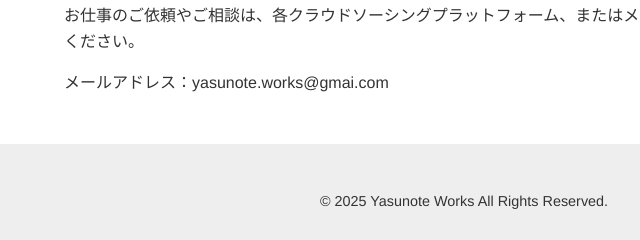
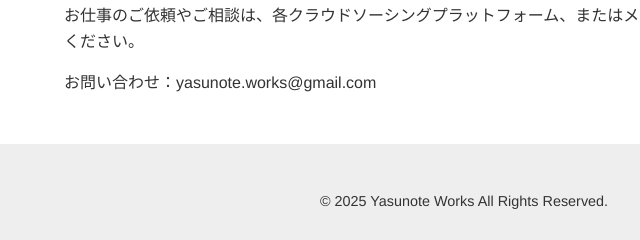
Before and after one commit to gilvanianbird-arch/Yasunote_Works, a plain HTML site: page index.html in a window 1280 px wide. Shown: the part 904-1144 px from the top of the page, 176-816 px from the left. Drawn offline with Linux system fonts and the light colour scheme.

Commit message:
Fix email address in contact section

```diff
--- a/index.html
+++ b/index.html
@@ -77,7 +77,7 @@
     <section id="contact">
         <h2>Contact</h2>
         <p>お仕事のご依頼やご相談は、各クラウドソーシングプラットフォーム、またはメールにてお気軽にお問い合わせください。</p>
-        <p>メールアドレス：yasunote.works@gmai.com</p>
+        <p>お問い合わせ：yasunote.works@gmail.com</p>
     </section>
 </div>
 
```
